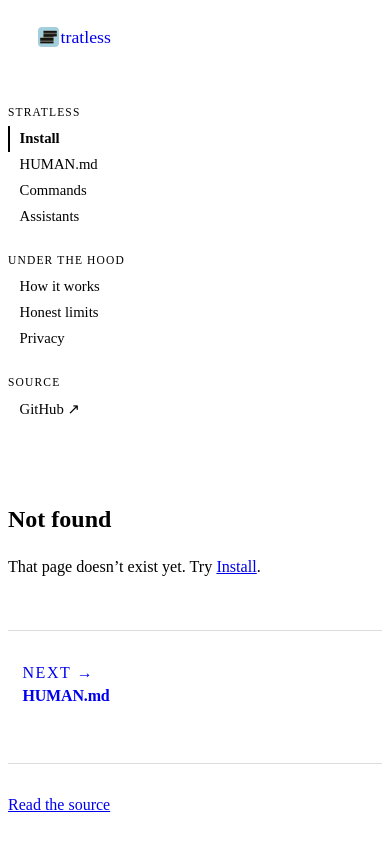
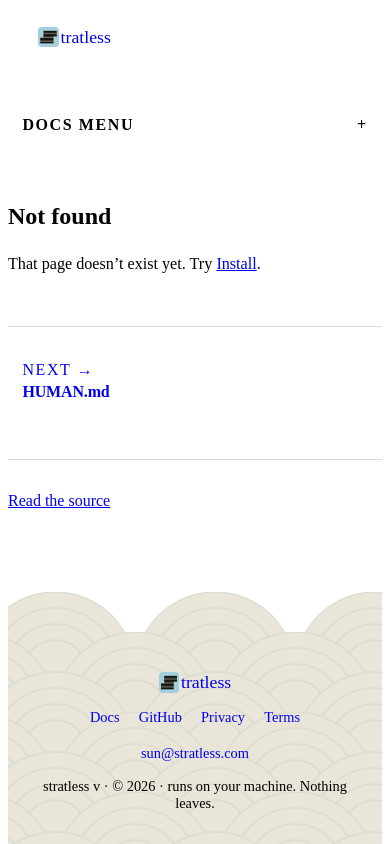
Before and after one commit to stratless-ai/stratless, a Nuxt app in the folder web/: page /docs in a window 390 px wide. Shown: the top 844 px of the page. Built offline with nearby package versions, Linux system fonts and the light colour scheme.

Commit message:
the docs menu folds on phones — content one flick away, not a screen

```diff
--- a/web/components/DocsShell.vue
+++ b/web/components/DocsShell.vue
@@ -40,6 +40,15 @@ const next = computed(() => (currentIdx.value >= 0 && currentIdx.value < flat.le
 // updates on client-side nav for free (it is a computed off `current`, no watcher needed).
 const toc = computed(() => current.value?.toc ?? [])
 
+// Phones: the stacked sidebar cost a full screen of scrolling before content on every docs page,
+// so under 860px (the stacking breakpoint) it collapses behind a toggle. The closed state is CSS
+// (`display: none` in the media query), not this ref — the prerendered HTML arrives closed on
+// mobile and open on desktop with no hydration snap. A no-JS phone still has the prev/next pager.
+const navOpen = ref(false)
+watch(() => route.path, () => {
+  navOpen.value = false
+})
+
 // Each doc page needs its OWN og:url, description and canonical. They all used to inherit the
 // homepage's, so sharing /docs/why previewed as the homepage.
 const strip = (html: string) => {
@@ -62,7 +71,17 @@ useSeo({
 <template>
   <div class="docs container">
     <aside class="docs-nav">
-      <nav aria-label="Documentation">
+      <button
+        type="button"
+        class="nav-toggle"
+        :aria-expanded="navOpen"
+        aria-controls="docs-nav-menu"
+        @click="navOpen = !navOpen"
+      >
+        <span>Docs menu</span>
+        <span aria-hidden="true">{{ navOpen ? '−' : '+' }}</span>
+      </button>
+      <nav id="docs-nav-menu" aria-label="Documentation" :class="{ 'nav-open': navOpen }">
         <div v-for="g in nav" :key="g.group" class="nav-group">
           <span class="nav-group-title">{{ g.group }}</span>
           <NuxtLink
@@ -127,6 +146,10 @@ useSeo({
 .docs-nav {
   position: sticky;
   top: 80px;
+}
+/* the mobile collapse toggle — desktop never renders it */
+.nav-toggle {
+  display: none;
 }
 .nav-group {
   margin-bottom: 1.5rem;
@@ -286,6 +309,31 @@ useSeo({
     border-bottom: 1.5px solid var(--ink);
     padding-bottom: 1rem;
   }
+  .nav-toggle {
+    display: flex;
+    justify-content: space-between;
+    align-items: center;
+    width: 100%;
+    font-family: var(--font-mono);
+    font-size: var(--fs-sm);
+    font-weight: 600;
+    letter-spacing: 0.1em;
+    text-transform: uppercase;
+    color: var(--ink);
+    background: var(--paper-2);
+    border: 1.5px solid var(--ink);
+    border-radius: var(--radius);
+    padding: 0.6rem 0.9rem;
+    cursor: pointer;
+  }
+  /* closed is the shipped state: the static HTML lands collapsed on phones, no hydration snap */
+  .docs-nav nav {
+    display: none;
+    margin-top: 1.25rem;
+  }
+  .docs-nav nav.nav-open {
+    display: block;
+  }
 }
 @media (max-width: 560px) {
   /* stack the pager so two 11.5rem button-cards never overflow a phone */
```
